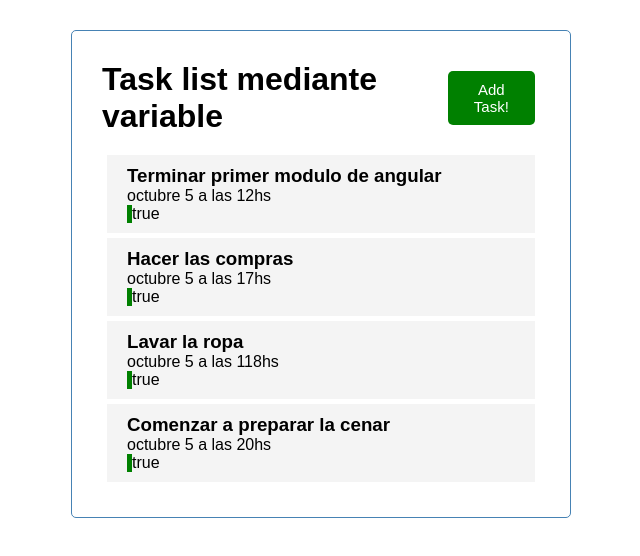
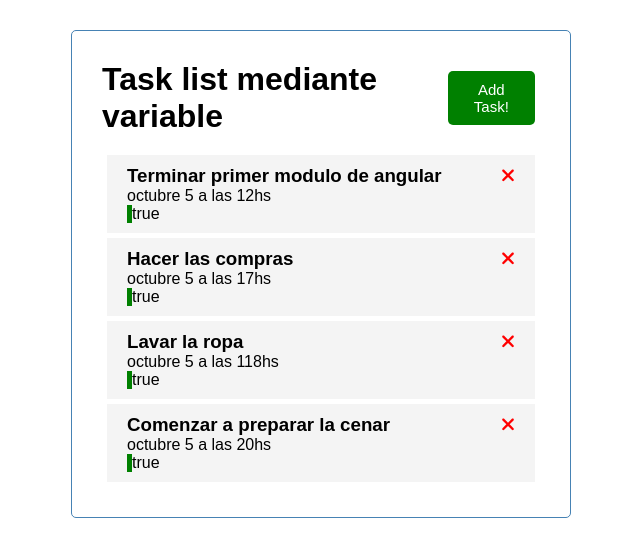
Before and after one commit to monacog/task-list, an Angular app: page / in a window 1280 px wide. Shown: the top 556 px of the page, without its empty margins (319-959 px from the left). Built offline with nearby package versions, Linux system fonts and the light colour scheme.

Commit message:
Componente de lista de items

```diff
--- a/package.json
+++ b/package.json
@@ -18,6 +18,9 @@
     "@angular/platform-browser": "^14.1.0",
     "@angular/platform-browser-dynamic": "^14.1.0",
     "@angular/router": "^14.1.0",
+    "@fortawesome/angular-fontawesome": "^0.11.1",
+    "@fortawesome/fontawesome-svg-core": "^6.1.1",
+    "@fortawesome/free-solid-svg-icons": "^6.1.1",
     "rxjs": "~7.5.0",
     "tslib": "^2.3.0",
     "zone.js": "~0.11.4"
--- a/src/app/app.module.ts
+++ b/src/app/app.module.ts
@@ -1,11 +1,14 @@
 import { NgModule } from '@angular/core';
 import { BrowserModule } from '@angular/platform-browser';
+
 
 import { AppComponent } from './app.component';
 import { HeaderComponent } from './components/header/header.component';
 import { ButtonComponent } from './components/button/button.component';
 import { TasksComponent } from './components/tasks/tasks.component';
 import { TasksItemComponent } from './components/tasks-item/tasks-item.component';
+import { FontAwesomeModule } from '@fortawesome/angular-fontawesome';
+
 
 @NgModule({
   declarations: [
@@ -16,7 +19,8 @@
     TasksItemComponent
   ],
   imports: [
-    BrowserModule
+    BrowserModule,
+    FontAwesomeModule
   ],
   providers: [],
   bootstrap: [AppComponent]
--- a/src/app/components/tasks-item/tasks-item.component.html
+++ b/src/app/components/tasks-item/tasks-item.component.html
@@ -1,5 +1,10 @@
 <div class="task">
-    <h3>{{task.text}}</h3>
-    <p>{{task.day}}</p>
-    <p class="reminder"> {{task.reminder}}</p>
+  <h3>{{ task.text }}
+    <fa-icon
+        [icon]="faTimes"
+        [ngStyle]="{'color':'red'}"
+    ></fa-icon>
+ </h3>
+  <p>{{ task.day }}</p>
+  <p class="reminder">{{ task.reminder }}</p>
 </div>
--- a/src/app/components/tasks-item/tasks-item.component.ts
+++ b/src/app/components/tasks-item/tasks-item.component.ts
@@ -1,5 +1,6 @@
 import { Component, OnInit,Input } from '@angular/core';
 import { Task } from 'src/app/Task';
+import { faTimes } from '@fortawesome/free-solid-svg-icons';
 
 @Component({
   selector: 'app-tasks-item',
@@ -11,6 +12,7 @@
   constructor() { }
 
   @Input() task!:Task;
+  faTimes = faTimes;
 
   ngOnInit(): void {
   }
--- a/src/app/components/tasks/tasks.component.ts
+++ b/src/app/components/tasks/tasks.component.ts
@@ -1,6 +1,7 @@
 import { Component, OnInit } from '@angular/core';
 import { TASKS } from 'src/app/mock-tasks';
 import { Task } from 'src/app/Task';
+
 
 @Component({
   selector: 'app-tasks',
@@ -13,6 +14,7 @@
 
   tasks: Task[]= TASKS;
 
+
   ngOnInit(): void {
   }
 
```
Also changed, not shown: 1 other file (tests, documents, lock files or other folders).
